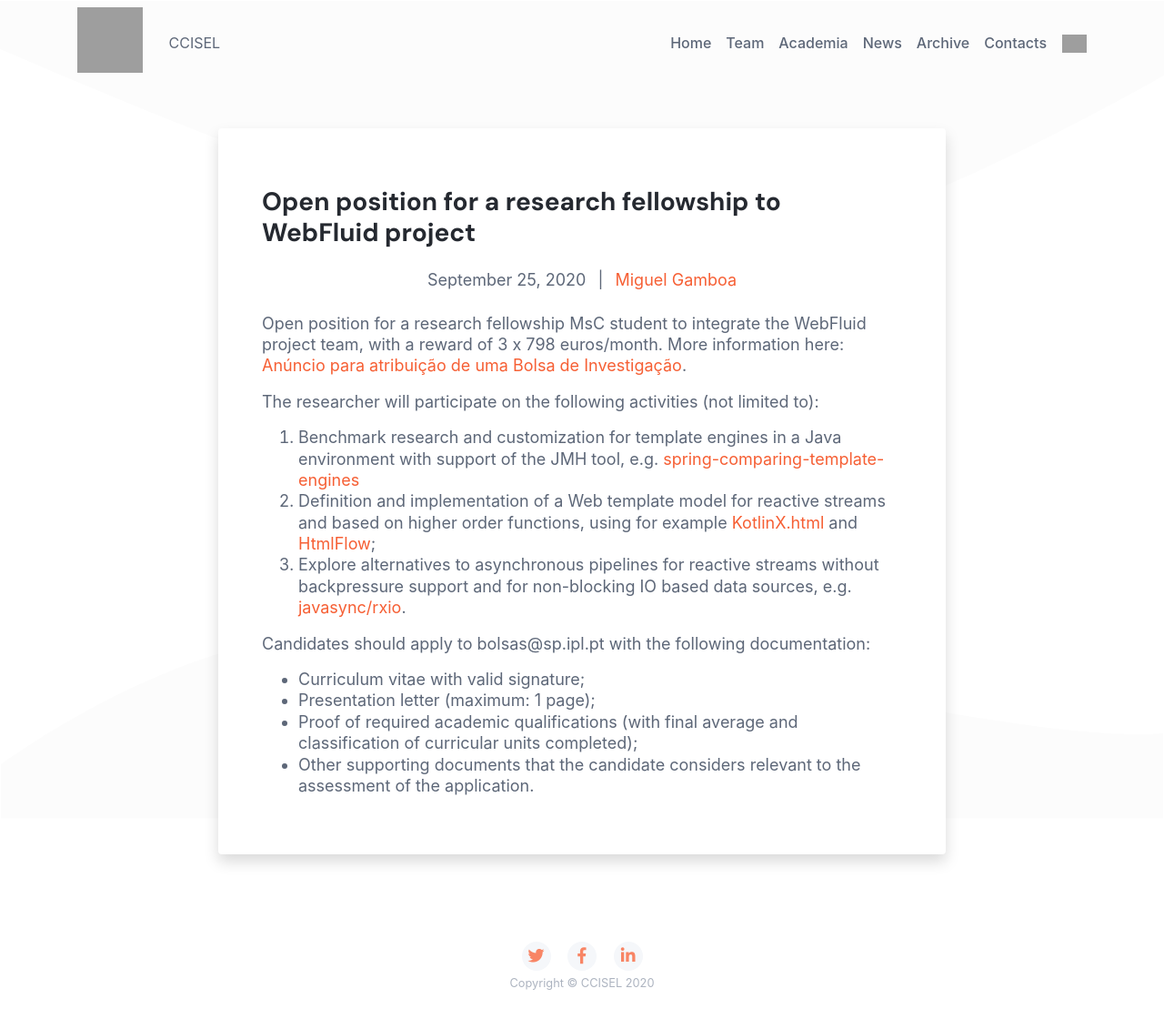
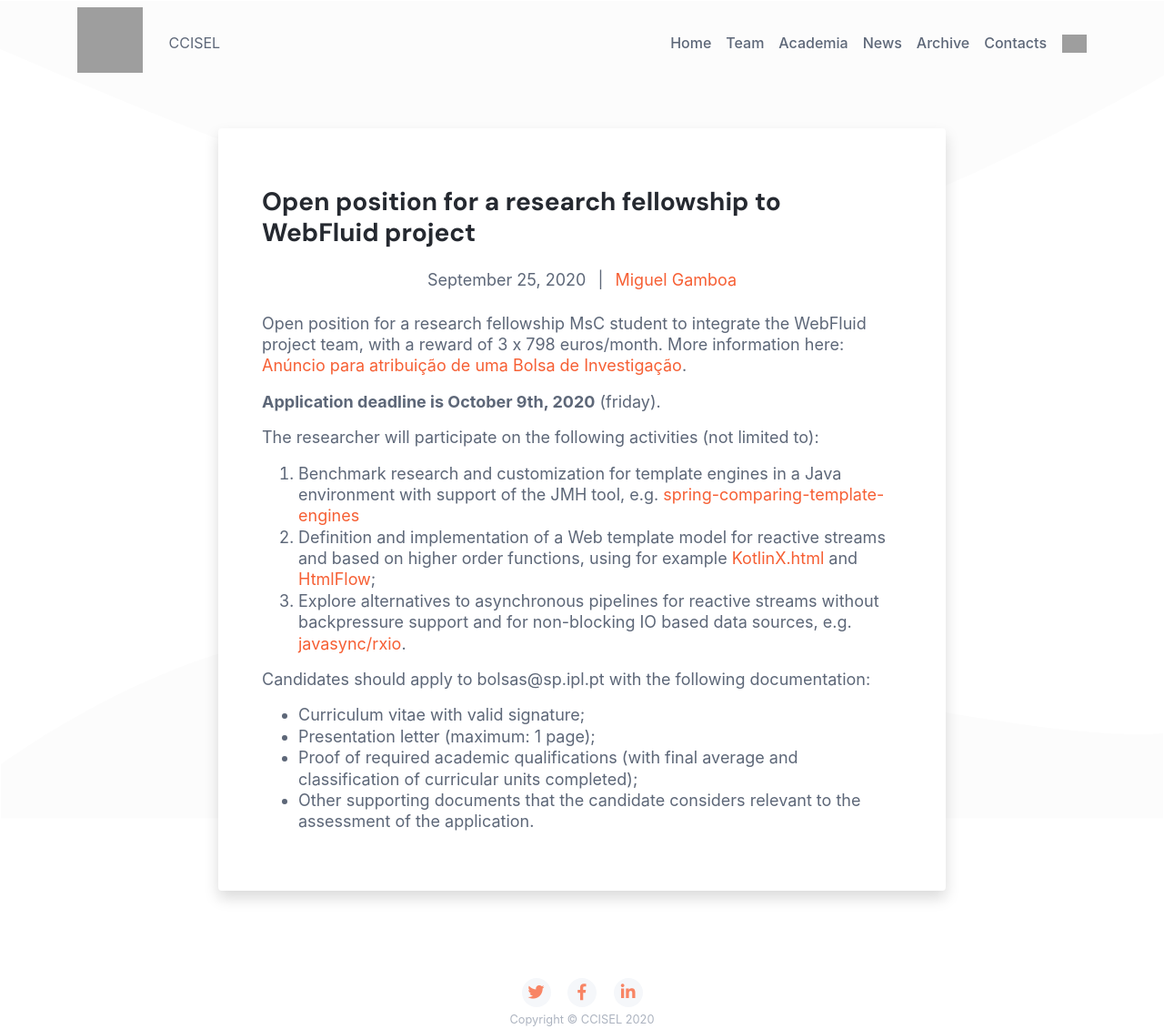
Before and after one commit to jpatri/ccisel.github.io, a Jekyll site: the page built from _posts/2020-09-25-miguel-open-position-webfluid.md, in a window 1280 px wide. Shown: the whole page at 91% size. Built offline with Jekyll 4.4.1, drawn with Linux system fonts in a browser that asks for light colours; before the commit the page ends 1091 px from its top, so only the background shows below that.

Commit message:
Alert the application deadline

```diff
--- a/_posts/2020-09-25-miguel-open-position-webfluid.md
+++ b/_posts/2020-09-25-miguel-open-position-webfluid.md
@@ -20,6 +20,8 @@ Open position for a research fellowship MsC student to integrate the WebFluid
 project team, with a reward of 3 x 798 euros/month. More information here:
 [Anúncio para atribuição de uma Bolsa de Investigação](https://www.ipl.pt/servicos/recursos-humanos/anuncio-para-atribuicao-de-uma-bolsa-de-investigacao-refa-6).
 
+**Application deadline is October 9th, 2020** (friday).
+
 The researcher will participate on the following activities (not limited to):
 
 1. Benchmark research and customization for template engines in a Java
```
